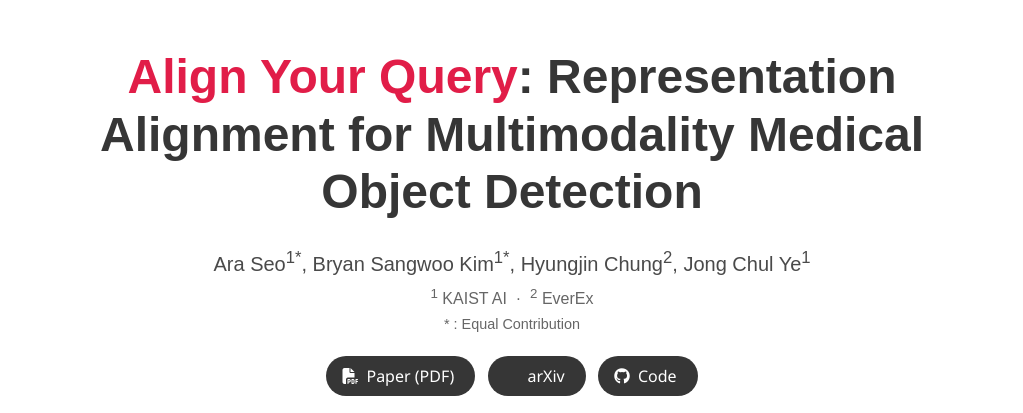
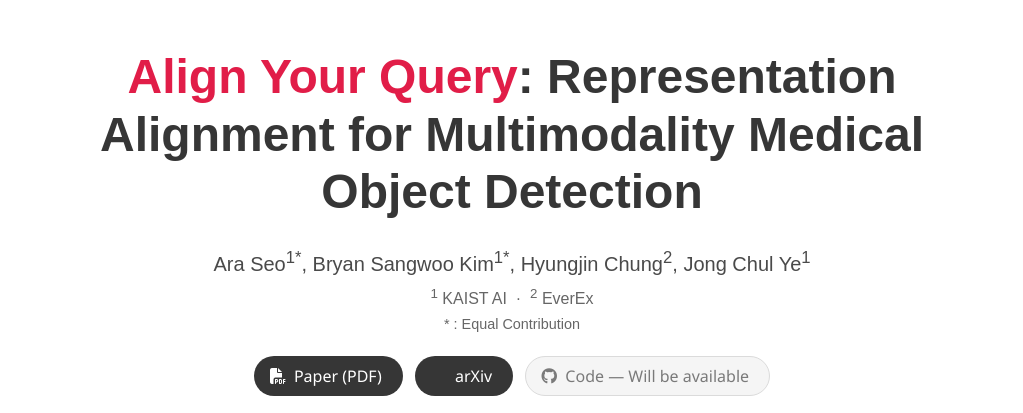
Before and after one commit to araseo/alignyourquery, a plain HTML site: page index.html in a window 1280 px wide. Shown: the top 413 px of the page, without its empty margins (128-1151 px from the left). Drawn offline with nearby package versions, Linux system fonts and the light colour scheme; some packages are replaced by stand-ins of ours; some icons are missing; a web font is replaced by a local one.

Commit message:
Update project page (add PDF & arXiv links)

```diff
--- a/index.html
+++ b/index.html
@@ -185,17 +185,17 @@
 
           <!-- Links -->
           <div style="margin-top:16px;">
-            <a href="static/pdfs/ayq_iclr2026.pdf" target="_blank"
+            <a href="static/pdfs/alignyourquery_arxiv.pdf" target="_blank"
                class="external-link button is-normal is-rounded is-dark" style="margin:4px;">
               <span class="icon"><i class="fas fa-file-pdf"></i></span><span>Paper (PDF)</span>
             </a>
-            <a href="https://arxiv.org/abs/25xx.xxxxx" target="_blank"
+            <a href="https://www.arxiv.org/abs/2510.02789" target="_blank"
                class="external-link button is-normal is-rounded is-dark" style="margin:4px;">
               <span class="icon"><i class="ai ai-arxiv"></i></span><span>arXiv</span>
             </a>
-            <a href="https://github.com/YOUR_ID/YOUR_CODE_REPO" target="_blank"
-               class="external-link button is-normal is-rounded is-dark" style="margin:4px;">
-              <span class="icon"><i class="fab fa-github"></i></span><span>Code</span>
+            <a class="external-link button is-normal is-rounded is-dark is-static" style="margin:4px;">
+              <span class="icon"><i class="fab fa-github"></i></span>
+              <span>Code — Will be available</span>
             </a>
           </div>
 
```
